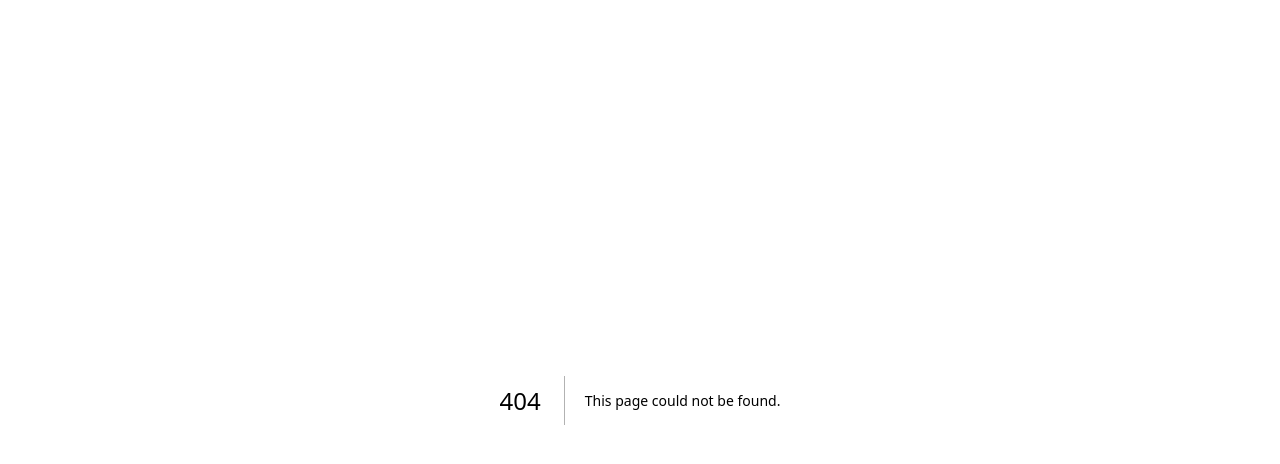
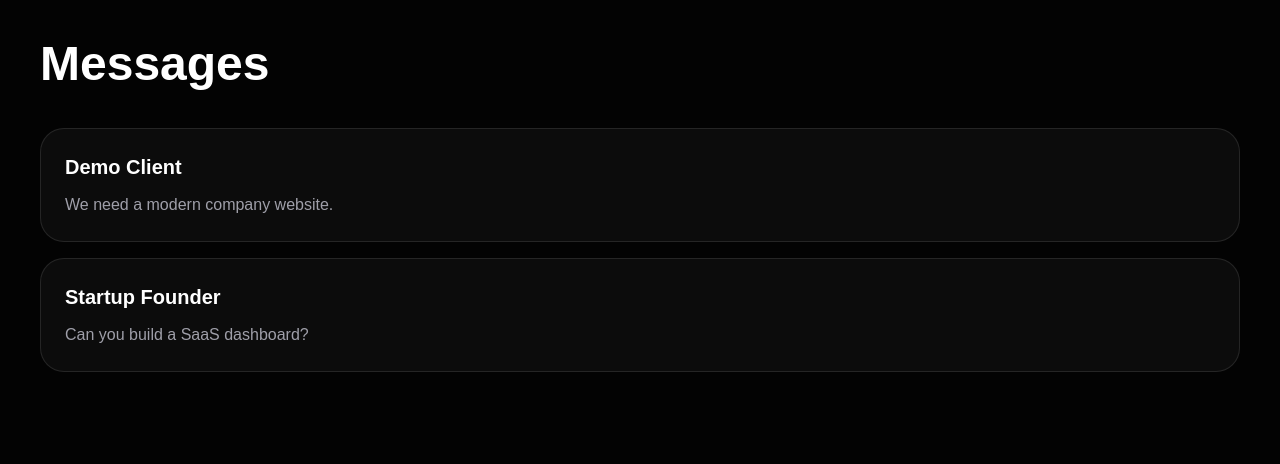
Before and after one commit to 2LLSOFT/2llsoft-clean, a Next.js app: page /dashboard/messages in a window 1280 px wide. Before the commit this address had no page. Shown: the top 464 px of the page. Built offline with nearby package versions, Linux system fonts and the light colour scheme.

Commit message:
add dashboard pages

```diff
--- /dev/null
+++ b/app/dashboard/messages/page.tsx
@@ -0,0 +1,23 @@
+export default function MessagesPage() {
+  return (
+    <main className="min-h-screen bg-[#030303] p-10 text-white">
+      <h1 className="text-5xl font-black">Messages</h1>
+
+      <div className="mt-10 space-y-4">
+        <div className="rounded-3xl border border-white/10 bg-white/[0.04] p-6">
+          <h2 className="text-xl font-bold">Demo Client</h2>
+          <p className="mt-3 text-zinc-400">
+            We need a modern company website.
+          </p>
+        </div>
+
+        <div className="rounded-3xl border border-white/10 bg-white/[0.04] p-6">
+          <h2 className="text-xl font-bold">Startup Founder</h2>
+          <p className="mt-3 text-zinc-400">
+            Can you build a SaaS dashboard?
+          </p>
+        </div>
+      </div>
+    </main>
+  );
+}
--- /dev/null
+++ b/app/dashboard/projects/page.tsx
@@ -0,0 +1,21 @@
+export default function ProjectsPage() {
+  return (
+    <main className="min-h-screen bg-[#030303] p-10 text-white">
+      <h1 className="text-5xl font-black">Projects</h1>
+
+      <div className="mt-10 grid gap-6 md:grid-cols-3">
+        <div className="rounded-3xl border border-white/10 bg-white/[0.04] p-8">
+          SaaS Platform
+        </div>
+
+        <div className="rounded-3xl border border-white/10 bg-white/[0.04] p-8">
+          Mobile Commerce
+        </div>
+
+        <div className="rounded-3xl border border-white/10 bg-white/[0.04] p-8">
+          AI Dashboard
+        </div>
+      </div>
+    </main>
+  );
+}
--- /dev/null
+++ b/app/dashboard/settings/page.tsx
@@ -0,0 +1,11 @@
+export default function SettingsPage() {
+  return (
+    <main className="min-h-screen bg-[#030303] p-10 text-white">
+      <h1 className="text-5xl font-black">Settings</h1>
+
+      <div className="mt-10 rounded-3xl border border-white/10 bg-white/[0.04] p-8">
+        System settings panel.
+      </div>
+    </main>
+  );
+}
```
